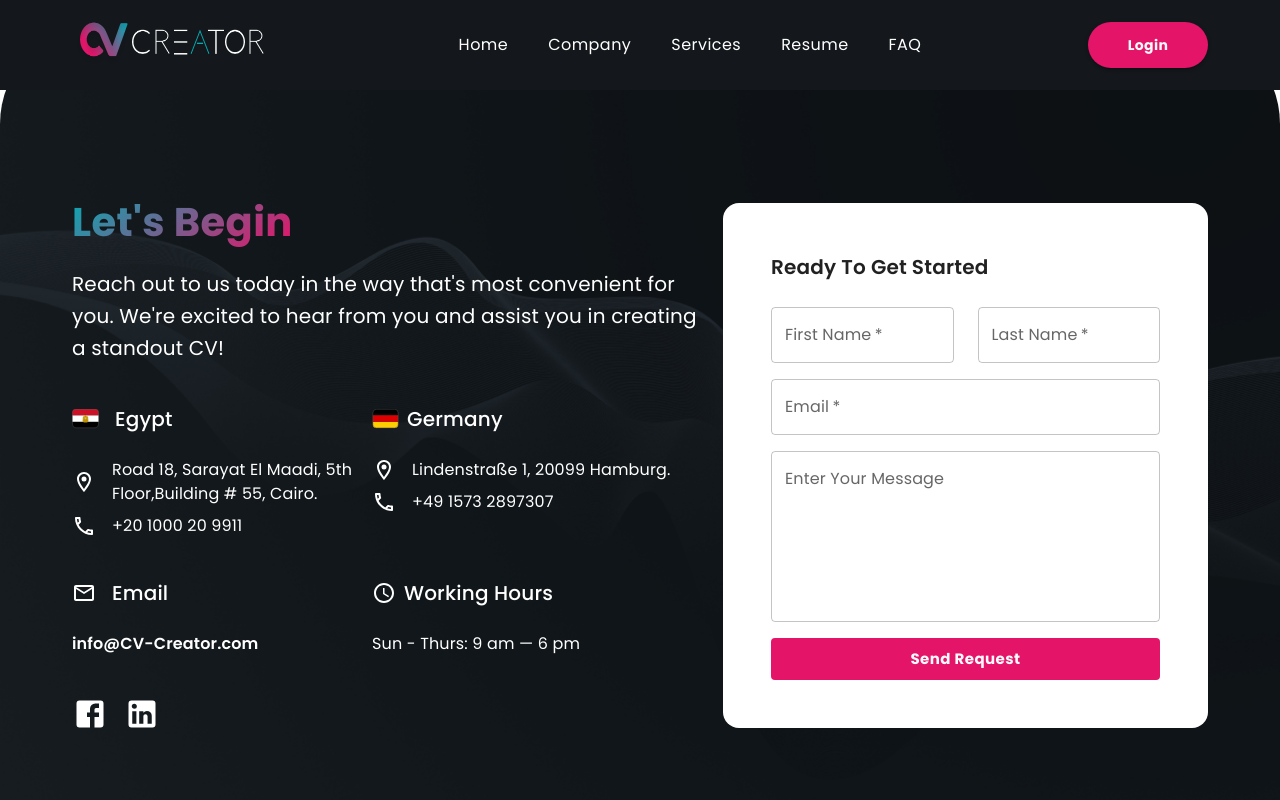
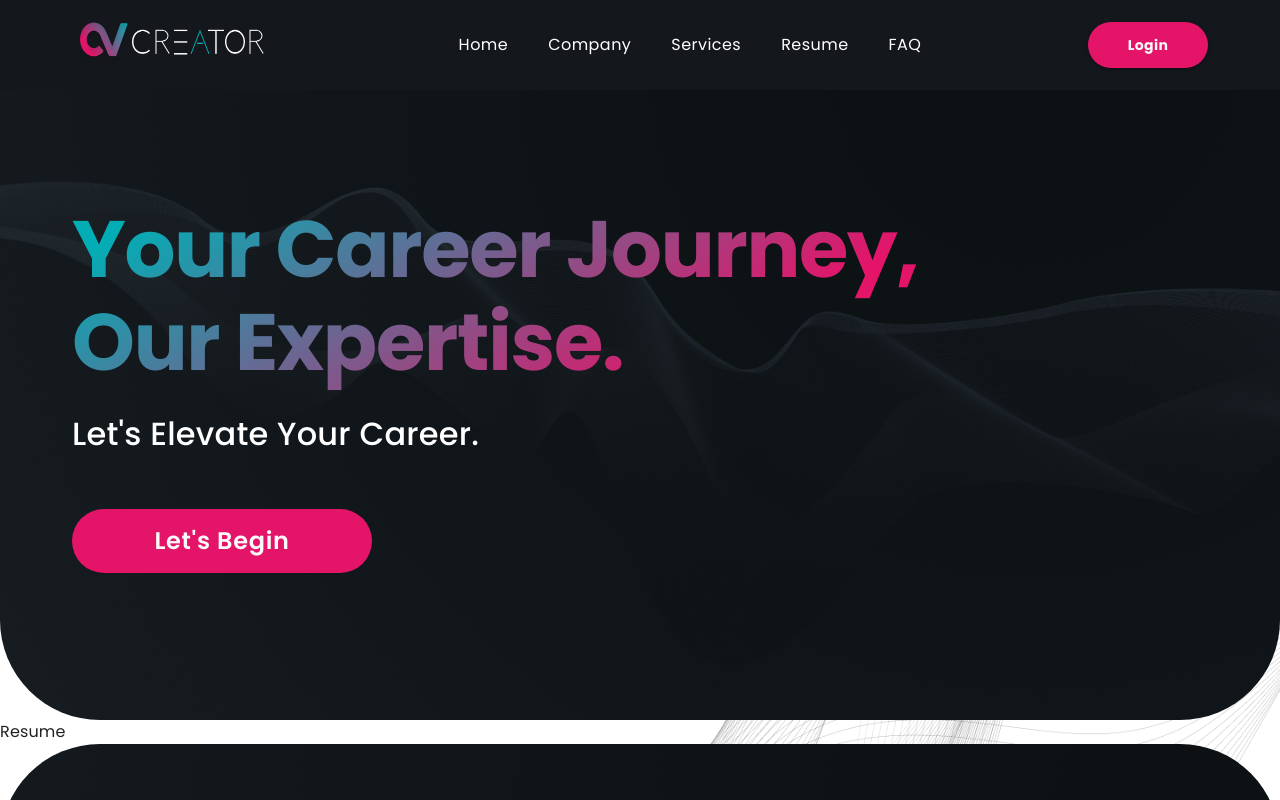
Before and after one commit to Ahmed0-Safwat/CV-Generator, a React (Vite) app: page /resume in a window 1280 px wide. Built offline with nearby package versions, Linux system fonts and the light colour scheme.

Commit message:
content changed

```diff
--- a/src/components/Company/NewContactUs/NewContactUs.jsx
+++ b/src/components/Company/NewContactUs/NewContactUs.jsx
@@ -106,7 +106,6 @@ const NewContactUs = () => {
               fontWeight={700}
               mb={2}
               className="lets-talk-header"
-
             >
               Let's Begin
             </Typography>
@@ -152,7 +151,7 @@ const NewContactUs = () => {
                     lineHeight="24px"
                     color="white"
                   >
-                    Road 18, Sarayat El Maadi, 5th Floor,Building # 55, Cairo.
+                    Road 8, Ahmed-Orabi, 1th Floor,Building # 2, Cairo.
                   </Typography>
                 </Stack>
 
@@ -167,54 +166,7 @@ const NewContactUs = () => {
                     lineHeight="24px"
                     color="white"
                   >
-                    +20 1000 20 9911
-                  </Typography>
-                </Stack>
-              </Stack>
-            </Stack>
-
-            <Stack spacing={3} maxWidth={"300px"}>
-              <Stack direction="row" alignItems="center" spacing={1}>
-                <img
-                  src={"/images/de.svg"}
-                  width={27}
-                  height={20}
-                  alt="image"
-                />
-
-                <Typography color="white" fontWeight={500} fontSize="20px">
-                  Germany
-                </Typography>
-              </Stack>
-
-              <Stack spacing={1} justifyContent={"center"}>
-                <Stack direction="row" alignItems="center" spacing={2}>
-                  <LocationOnOutlinedIcon
-                    sx={{ color: "white", width: "24px", height: "24px" }}
-                  />
-
-                  <Typography
-                    fontSize="16px"
-                    fontWeight={400}
-                    lineHeight="24px"
-                    color="white"
-                  >
-                    Lindenstraße 1, 20099 Hamburg.
-                  </Typography>
-                </Stack>
-
-                <Stack direction="row" alignItems="center" spacing={2}>
-                  <LocalPhoneOutlinedIcon
-                    sx={{ color: "white", width: "24px", height: "24px" }}
-                  />
-
-                  <Typography
-                    fontSize="16px"
-                    fontWeight={400}
-                    lineHeight="24px"
-                    color="white"
-                  >
-                    +49 1573 2897307
+                    +20 1114277227
                   </Typography>
                 </Stack>
               </Stack>
@@ -244,7 +196,6 @@ const NewContactUs = () => {
               >
                 <a href="mailto:info@wexcute.com">info@CV-Creator.com</a>
               </Typography>
-            </Stack>
 
               <Stack spacing={3} maxWidth="300px" width="100%">
                 <Stack direction="row" alignItems="center" spacing={1}>
@@ -264,6 +215,7 @@ const NewContactUs = () => {
                 >
                   Sun - Thurs: 9 am — 6 pm
                 </Typography>
+              </Stack>
             </Stack>
           </Stack>
 
--- a/src/pages/Resume/Resume.jsx
+++ b/src/pages/Resume/Resume.jsx
@@ -1,6 +1,9 @@
+import Hero from "../../components/Home/Hero/Hero";
 function Resume() {
   return (
     <>
+      <Hero />
+
       <div>Resume</div>
     </>
   );
```
Lines whose indentation alone changed are shown as unchanged.
